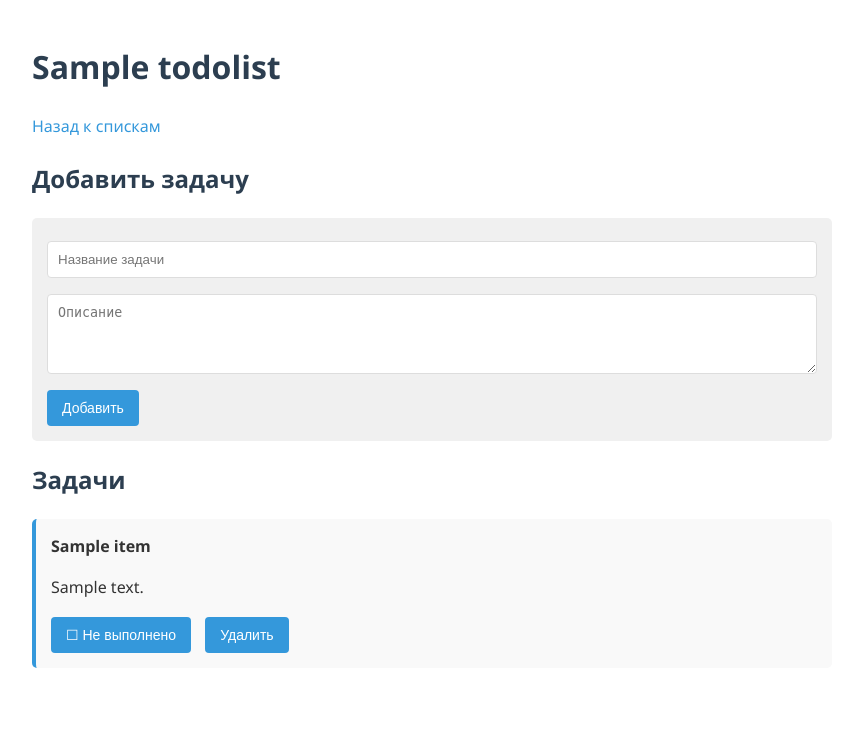
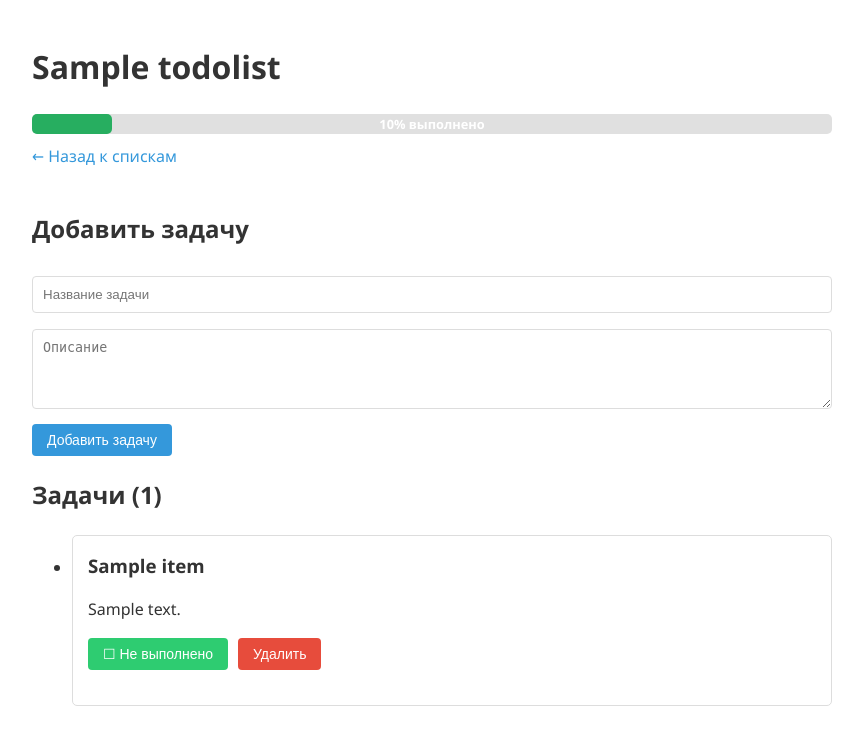
Before and after one commit to akinosham/OOP-LR2-sem4, a FastAPI app: template templates/todolist.html in a window 1280 px wide. Shown: the top 745 px of the page, without its empty margins (208-1071 px from the left). Run offline with FastAPI, Linux system fonts and the light colour scheme; the template is opened without the code that fills it: most values are stand-ins (such as "Sample title", 1, 10 or a date in 2020).

Commit message:
Add files via upload
Дополнении к программе, выполнение ЛР3

```diff
--- a/main.py
+++ b/main.py
@@ -3,10 +3,10 @@ from fastapi.responses import HTMLResponse, RedirectResponse
 from fastapi.staticfiles import StaticFiles
 from fastapi.templating import Jinja2Templates
 from pydantic import BaseModel
-from typing import List
+from typing import List, Optional
+from datetime import datetime
 import uuid
 import json
-import os
 from pathlib import Path
 
 app = FastAPI()
@@ -23,35 +23,64 @@ class Item(BaseModel):
     name: str
     text: str
     is_done: bool
+    deleted_at: Optional[datetime] = None
 
 
 class TodoList(BaseModel):
     id: str
     name: str
     items: List[Item] = []
+    deleted_at: Optional[datetime] = None
+    total_items: int = 0
+    completed_items: int = 0
+
+    @property
+    def progress(self) -> float:
+        if self.total_items == 0:
+            return 0.0
+        return round((self.completed_items / self.total_items) * 100, 2)
 
 
 def load_db():
     if DB_FILE.exists():
-        with open(DB_FILE, "r", encoding="utf-8") as f:
-            data = json.load(f)
-            return {
-                "todolists": {k: TodoList(**v) for k, v in data["todolists"].items()},
-                "items": {k: Item(**v) for k, v in data["items"].items()}
-            }
+        try:
+            with open(DB_FILE, "r", encoding="utf-8") as f:
+                # Проверяем, не пустой ли файл
+                content = f.read().strip()
+                if not content:
+                    return {"todolists": {}, "items": {}}
+
+                data = json.loads(content)
+                return {
+                    "todolists": {k: TodoList(**v) for k, v in data.get("todolists", {}).items()},
+                    "items": {k: Item(**v) for k, v in data.get("items", {}).items()}
+                }
+        except json.JSONDecodeError:
+            return {"todolists": {}, "items": {}}
     return {"todolists": {}, "items": {}}
 
 
 def save_db(db):
-    with open(DB_FILE, "w", encoding="utf-8") as f:
-        data = {
-            "todolists": {k: v.dict() for k, v in db["todolists"].items()},
-            "items": {k: v.dict() for k, v in db["items"].items()}
-        }
-        json.dump(data, f, ensure_ascii=False)
+    try:
+        with open(DB_FILE, "w", encoding="utf-8") as f:
+            data = {
+                "todolists": {k: v.dict() for k, v in db["todolists"].items()},
+                "items": {k: v.dict() for k, v in db["items"].items()}
+            }
+            json.dump(data, f, ensure_ascii=False, indent=2)
+    except Exception as e:
+        print(f"Ошибка при сохранении БД: {e}")
 
 
 db = load_db()
+
+
+def update_todolist_counts(todolist_id: str):
+    todolist = db["todolists"][todolist_id]
+    items = [item for item in todolist.items if item.deleted_at is None]
+    todolist.total_items = len(items)
+    todolist.completed_items = sum(1 for item in items if item.is_done)
+    save_db(db)
 
 
 @app.post("/todolists/")
@@ -63,68 +92,85 @@ async def create_todolist(name: str = Form(...)):
 
 
 @app.post("/todolists/{todolist_id}/delete")
-async def delete_todolist(todolist_id: str):
-    if todolist_id not in db["todolists"]:
+async def soft_delete_todolist(todolist_id: str):
+    if todolist_id not in db["todolists"] or db["todolists"][todolist_id].deleted_at:
         raise HTTPException(status_code=404, detail="TodoList not found")
 
-    for item in db["todolists"][todolist_id].items:
-        del db["items"][item.id]
-
-    del db["todolists"][todolist_id]
+    db["todolists"][todolist_id].deleted_at = datetime.now()
     save_db(db)
     return RedirectResponse(url="/", status_code=303)
 
 
 @app.post("/items/")
 async def create_item(todolist_id: str = Form(...), name: str = Form(...), text: str = Form("")):
+    if todolist_id not in db["todolists"] or db["todolists"][todolist_id].deleted_at:
+        raise HTTPException(status_code=404, detail="TodoList not found")
+
     item_id = str(uuid.uuid4())
     new_item = Item(id=item_id, name=name, text=text, is_done=False)
     db["items"][item_id] = new_item
     db["todolists"][todolist_id].items.append(new_item)
-    save_db(db)
+    update_todolist_counts(todolist_id)
     return RedirectResponse(url=f"/todolists/{todolist_id}/view", status_code=303)
 
 
 @app.post("/items/{item_id}/toggle")
 async def toggle_item(item_id: str):
-    if item_id not in db["items"]:
+    if item_id not in db["items"] or db["items"][item_id].deleted_at:
         raise HTTPException(status_code=404, detail="Item not found")
 
-    db["items"][item_id].is_done = not db["items"][item_id].is_done
-    save_db(db)
+    item = db["items"][item_id]
+    item.is_done = not item.is_done
 
-    todolist_id = next(tlid for tlid, tl in db["todolists"].items() if any(item.id == item_id for item in tl.items))
+    todolist_id = next(
+        tlid for tlid, tl in db["todolists"].items()
+        if not tl.deleted_at and any(i.id == item_id for i in tl.items)
+    )
+    update_todolist_counts(todolist_id)
     return RedirectResponse(url=f"/todolists/{todolist_id}/view", status_code=303)
 
 
 @app.post("/items/{item_id}/delete")
-async def delete_item(item_id: str):
-    if item_id not in db["items"]:
+async def soft_delete_item(item_id: str):
+    if item_id not in db["items"] or db["items"][item_id].deleted_at:
         raise HTTPException(status_code=404, detail="Item not found")
 
-    todolist_id = None
-    for tlid, todolist in db["todolists"].items():
-        if any(item.id == item_id for item in todolist.items):
-            todolist.items = [item for item in todolist.items if item.id != item_id]
-            todolist_id = tlid
-            break
+    db["items"][item_id].deleted_at = datetime.now()
 
-    del db["items"][item_id]
-    save_db(db)
+    todolist_id = next(
+        tlid for tlid, tl in db["todolists"].items()
+        if not tl.deleted_at and any(i.id == item_id for i in tl.items)
+    )
+    update_todolist_counts(todolist_id)
     return RedirectResponse(url=f"/todolists/{todolist_id}/view", status_code=303)
 
 
 @app.get("/", response_class=HTMLResponse)
 async def read_root(request: Request):
-    return templates.TemplateResponse("index.html", {"request": request, "todolists": list(db["todolists"].values())})
+    active_todolists = [tl for tl in db["todolists"].values() if not tl.deleted_at]
+    return templates.TemplateResponse(
+        "index.html",
+        {"request": request, "todolists": active_todolists}
+    )
 
 
 @app.get("/todolists/{todolist_id}/view", response_class=HTMLResponse)
 async def view_todolist(request: Request, todolist_id: str):
     todolist = db["todolists"].get(todolist_id)
-    if not todolist:
+    if not todolist or todolist.deleted_at:
         raise HTTPException(status_code=404, detail="TodoList not found")
-    return templates.TemplateResponse("todolist.html", {"request": request, "todolist": todolist})
+
+    active_items = [item for item in todolist.items if not item.deleted_at]
+    todolist.items = active_items
+
+    return templates.TemplateResponse(
+        "todolist.html",
+        {
+            "request": request,
+            "todolist": todolist,
+            "progress": todolist.progress
+        }
+    )
 
 
 if __name__ == "__main__":
--- a/static/style.css
+++ b/static/style.css
@@ -1,4 +1,4 @@
-/* Основные стили */
+/* Общие стили */
 body {
     font-family: 'Segoe UI', Tahoma, Geneva, Verdana, sans-serif;
     max-width: 800px;
@@ -6,10 +6,6 @@ body {
     padding: 20px;
     line-height: 1.6;
     color: #333;
-}
-
-h1, h2 {
-    color: #2c3e50;
 }
 
 a {
@@ -21,26 +17,137 @@ a:hover {
     text-decoration: underline;
 }
 
-/* Списки */
-ul {
+/* Списки дел */
+.todolist-container {
     list-style-type: none;
     padding: 0;
+    margin-top: 20px;
 }
 
-li {
+.todolist-item {
     background: #f9f9f9;
-    margin: 10px 0;
+    margin: 15px 0;
     padding: 15px;
     border-radius: 5px;
     border-left: 4px solid #3498db;
+    display: flex;
+    justify-content: space-between;
+    align-items: center;
+}
+
+.todolist-header {
+    display: flex;
+    align-items: center;
+    gap: 10px;
+}
+
+.todolist-name {
+    font-weight: bold;
+    font-size: 1.1em;
+}
+
+.progress-badge {
+    background: #3498db;
+    color: white;
+    padding: 2px 8px;
+    border-radius: 10px;
+    font-size: 0.8em;
+}
+
+/* Прогресс-бар */
+.progress-container {
+    width: 100%;
+    background: #e0e0e0;
+    border-radius: 5px;
+    margin: 10px 0;
+    position: relative;
+    height: 20px;
+}
+
+.progress-bar {
+    background: #27ae60;
+    height: 100%;
+    border-radius: 5px;
+    transition: width 0.3s;
+}
+
+.progress-text {
+    position: absolute;
+    left: 50%;
+    top: 50%;
+    transform: translate(-50%, -50%);
+    color: white;
+    font-weight: bold;
+    font-size: 0.8em;
+}
+
+/* Задачи */
+.items-container {
+    margin-top: 20px;
+}
+
+.item-card {
+    background: white;
+    border: 1px solid #ddd;
+    border-radius: 5px;
+    padding: 15px;
+    margin: 10px 0;
+}
+
+.item-card.done {
+    opacity: 0.7;
+    border-left: 4px solid #27ae60;
+}
+
+.item-content h3 {
+    margin: 0 0 5px 0;
+}
+
+.item-actions {
+    display: flex;
+    gap: 10px;
+    margin-top: 10px;
+}
+
+/* Кнопки */
+button, .toggle-btn, .delete-btn {
+    padding: 8px 15px;
+    border: none;
+    border-radius: 4px;
+    cursor: pointer;
+    font-size: 14px;
+}
+
+button {
+    background-color: #3498db;
+    color: white;
+}
+
+button:hover {
+    background-color: #2980b9;
+}
+
+.toggle-btn {
+    background-color: #2ecc71;
+    color: white;
+}
+
+.toggle-btn:hover {
+    background-color: #27ae60;
+}
+
+.delete-btn {
+    background-color: #e74c3c;
+    color: white;
+}
+
+.delete-btn:hover {
+    background-color: #c0392b;
 }
 
 /* Формы */
 form {
-    margin: 20px 0;
-    padding: 15px;
-    background: #f0f0f0;
-    border-radius: 5px;
+    margin-bottom: 20px;
 }
 
 input[type="text"],
@@ -58,57 +165,7 @@ textarea {
     resize: vertical;
 }
 
-/* Кнопки */
-button {
-    background-color: #3498db;
-    color: white;
-    padding: 10px 15px;
-    border: none;
-    border-radius: 4px;
-    cursor: pointer;
-    margin-right: 10px;
-    font-size: 14px;
+.back-link {
+    display: inline-block;
+    margin-bottom: 20px;
 }
-
-button:hover {
-    background-color: #2980b9;
-}
-
-/* Состояния задач */
-.done {
-    opacity: 0.7;
-    border-left-color: #27ae60;
-}
-
-.done strong {
-    text-decoration: line-through;
-    color: #27ae60;
-}
-
-/* Формы внутри списка */
-li form {
-    display: inline-block;
-    background: none;
-    padding: 0;
-    margin: 5px 0 0 0;
-}
-
-/* Заголовок списка дел */
-.todolist-header {
-    display: flex;
-    justify-content: space-between;
-    align-items: center;
-}
-
-/* Адаптивность */
-@media (max-width: 600px) {
-    body {
-        padding: 10px;
-    }
-
-    button {
-        display: block;
-        width: 100%;
-        margin: 5px 0;
-    }
-}
--- a/templates/todolist.html
+++ b/templates/todolist.html
@@ -6,33 +6,50 @@
     <meta charset="UTF-8">
 </head>
 <body>
+    <div class="header-container">
         <h1>{{ todolist.name }}</h1>
-    <a href="/">Назад к спискам</a>
+        <div class="progress-container">
+            <div class="progress-bar" style="width: {{ progress }}%"></div>
+            <span class="progress-text">{{ progress }}% выполнено</span>
+        </div>
+    </div>
 
+    <a href="/" class="back-link">← Назад к спискам</a>
+
+    <div class="add-item-form">
         <h2>Добавить задачу</h2>
         <form action="/items/" method="post">
             <input type="hidden" name="todolist_id" value="{{ todolist.id }}">
             <input type="text" name="name" placeholder="Название задачи" required>
             <textarea name="text" placeholder="Описание"></textarea>
-        <button type="submit">Добавить</button>
+            <button type="submit">Добавить задачу</button>
         </form>
+    </div>
 
-    <h2>Задачи</h2>
+    <div class="items-container">
+        <h2>Задачи ({{ todolist.total_items }})</h2>
         <ul>
             {% for item in todolist.items %}
-        <li class="{{ 'done' if item.is_done else '' }}">
-            <strong>{{ item.name }}</strong>
+            <li class="item-card {{ 'done' if item.is_done else '' }}">
+                <div class="item-content">
+                    <h3>{{ item.name }}</h3>
+                    {% if item.text %}
                     <p>{{ item.text }}</p>
-            <form action="/items/{{ item.id }}/toggle" method="post" style="display: inline;">
-                <button type="submit">
+                    {% endif %}
+                </div>
+                <div class="item-actions">
+                    <form action="/items/{{ item.id }}/toggle" method="post">
+                        <button type="submit" class="toggle-btn">
                             {{ '✓ Выполнено' if item.is_done else '☐ Не выполнено' }}
                         </button>
                     </form>
-            <form action="/items/{{ item.id }}/delete" method="post" style="display: inline;">
-                <button type="submit">Удалить</button>
+                    <form action="/items/{{ item.id }}/delete" method="post">
+                        <button type="submit" class="delete-btn">Удалить</button>
                     </form>
+                </div>
             </li>
             {% endfor %}
         </ul>
+    </div>
 </body>
 </html>
```
Also changed, not shown: db.json (+15 -1 lines), pyvenv.cfg (added, +8 -0 lines), templates/index.html (+8 -5 lines). Lines whose indentation alone changed are shown as unchanged.
